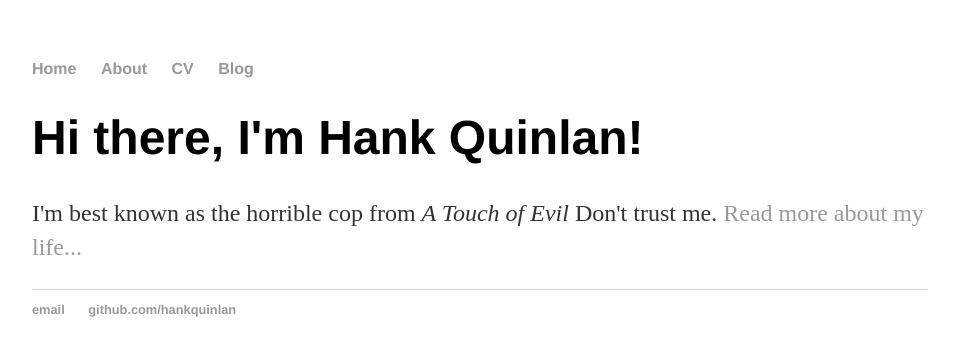
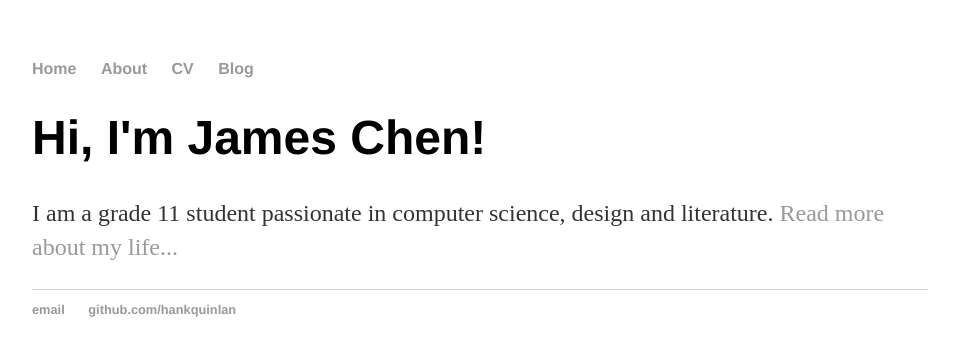
Before and after one commit to milkdromeda/milkdromeda.github.io, a Jekyll site: the page built from index.html, in a window 1280 px wide. Shown: the top 356 px of the page, without its empty margins (160-1115 px from the left). Built offline with Jekyll 4.4.1, drawn with Linux system fonts in a browser that asks for light colours.

Commit message:
Update index.html

```diff
--- a/index.html
+++ b/index.html
@@ -3,6 +3,6 @@ layout: default
 title: Hank Quinlan, Horrible Cop
 ---
 <div class="blurb">
-	<h1>Hi there, I'm Hank Quinlan!</h1>
-	<p>I'm best known as the horrible cop from <em>A Touch of Evil</em> Don't trust me. <a href="/about">Read more about my life...</a></p>
+	<h1>Hi, I'm James Chen!</h1>
+	<p>I am a grade 11 student passionate in computer science, design and literature. <a href="/about">Read more about my life...</a></p>
 </div><!-- /.blurb -->
```
